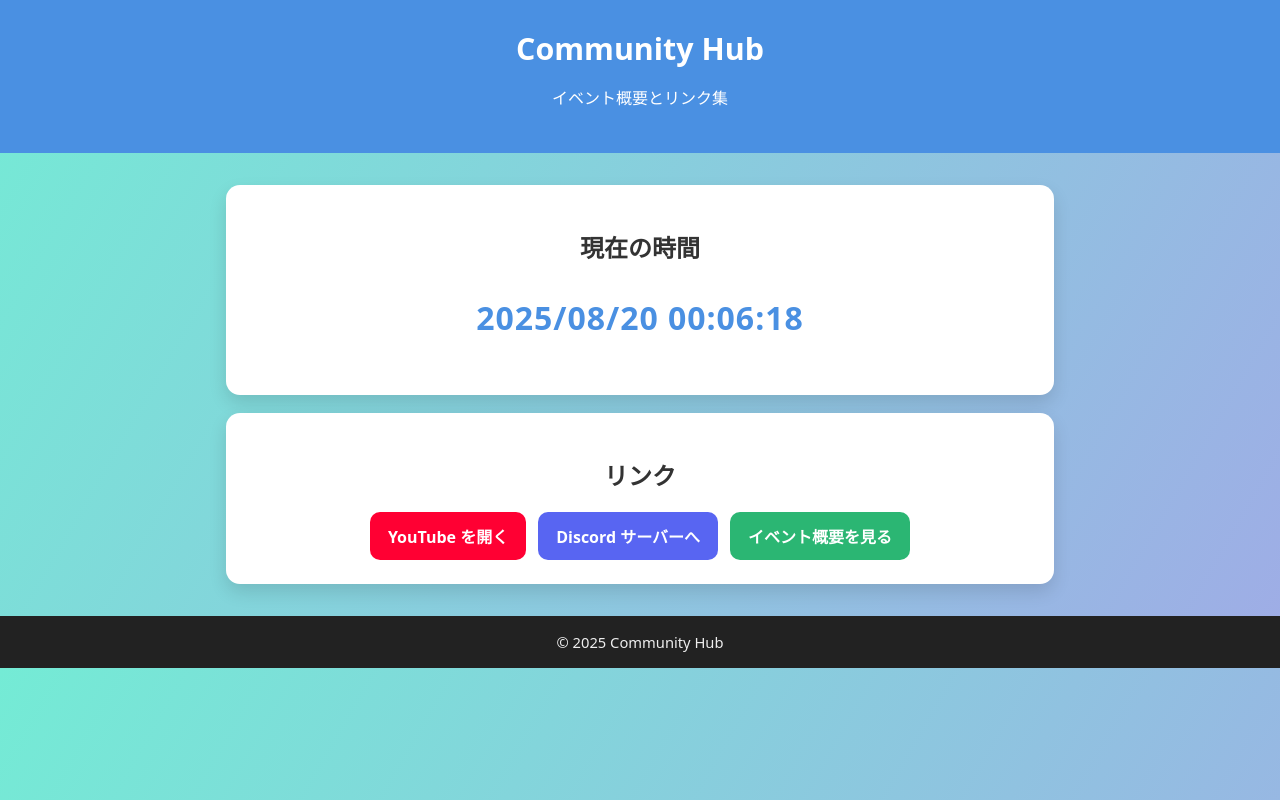
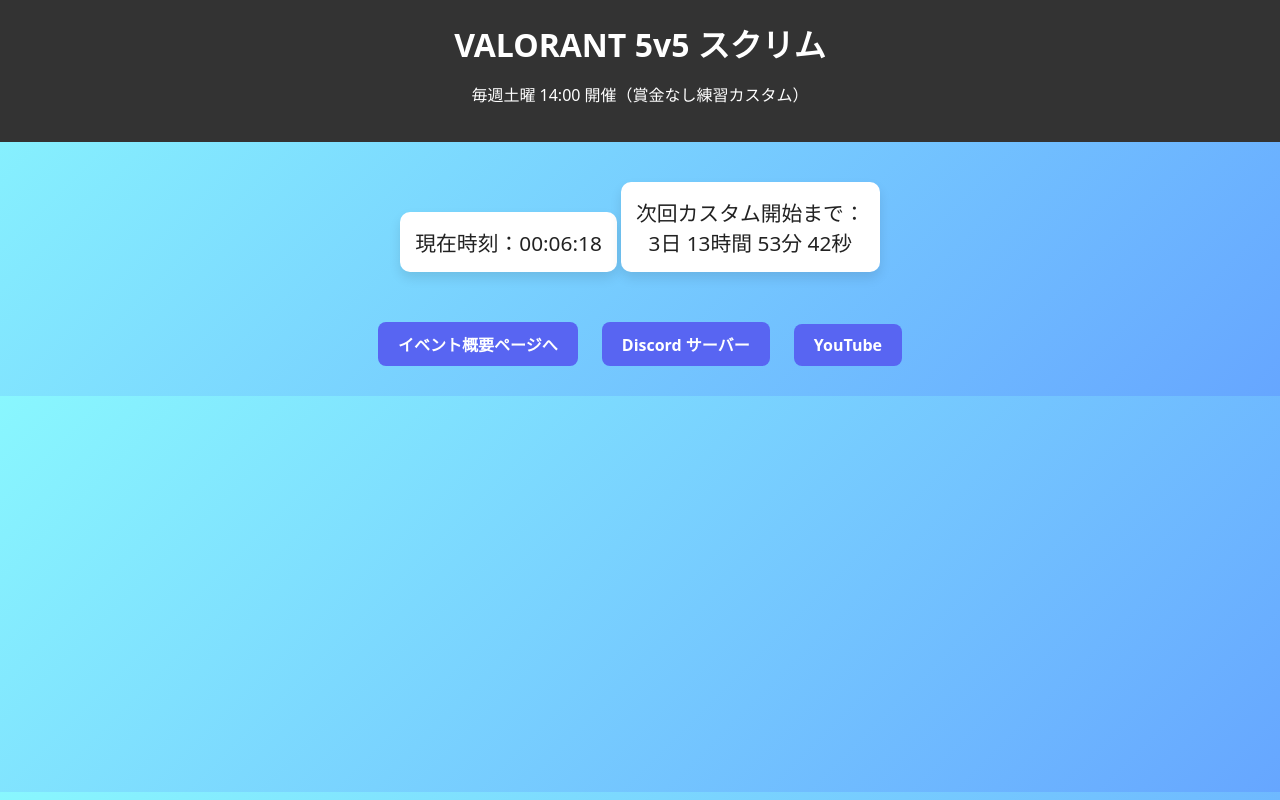
Before and after one commit to 251zs02382-coder/my-website, a plain HTML site: page index.html in a window 1280 px wide. Drawn offline with Linux system fonts and the light colour scheme.

Commit message:
Update index.html

```diff
--- a/index.html
+++ b/index.html
@@ -3,70 +3,105 @@
 <head>
   <meta charset="UTF-8" />
   <meta name="viewport" content="width=device-width, initial-scale=1.0"/>
-  <title>Clock & Links</title>
+  <title>ホーム｜VALORANT スクリム</title>
   <style>
-    :root { --brand:#4a90e2; }
-    * { box-sizing: border-box; }
-    body{
-      margin:0; font-family:system-ui, -apple-system, "Segoe UI", Arial;
-      background: linear-gradient(120deg,#74ebd5,#9face6);
-      color:#333; text-align:center;
+    body {
+      font-family: system-ui, Arial, sans-serif;
+      background: linear-gradient(135deg,#89f7fe,#66a6ff);
+      color: #222;
+      margin: 0; padding: 0;
+      text-align: center;
     }
-    header{ padding:28px 16px; background:var(--brand); color:#fff; }
-    header h1{ margin:0; font-size:1.9rem; }
-    main{ max-width:860px; margin:32px auto; padding:0 16px; }
-    .card{
-      background:#fff; border-radius:14px; padding:24px; margin:18px 0;
-      box-shadow:0 8px 18px rgba(0,0,0,.12);
+    header {
+      background: #333;
+      color: #fff;
+      padding: 20px;
     }
-    #time{ font-size:2rem; font-weight:700; color:var(--brand); letter-spacing:.03em; }
-    .btns{ display:flex; flex-wrap:wrap; gap:12px; justify-content:center; margin-top:18px; }
-    a.btn{
-      display:inline-block; padding:12px 18px; border-radius:10px;
-      color:#fff; text-decoration:none; font-weight:600; transition:.15s;
+    h1 { margin: 0; }
+    main { padding: 20px; }
+    .clock, .countdown {
+      font-size: 1.3rem;
+      margin: 20px 0;
+      background: #fff;
+      padding: 15px;
+      border-radius: 10px;
+      box-shadow: 0 6px 12px rgba(0,0,0,0.1);
+      display: inline-block;
     }
-    .yt { background:#ff0033; }
-    .dc { background:#5865F2; }
-    .sub{ background:#2bb673; }
-    a.btn:hover{ filter:brightness(.92); transform:translateY(-1px); }
-    footer{ color:#eee; background:#222; padding:16px; margin-top:28px; font-size:.92rem; }
+    .links {
+      margin-top: 20px;
+    }
+    .links a {
+      display:inline-block;
+      margin: 10px;
+      padding: 10px 20px;
+      background: #5865F2;
+      color:#fff;
+      text-decoration:none;
+      border-radius:8px;
+      font-weight:600;
+    }
+    .links a:hover { opacity: 0.8; }
   </style>
 </head>
 <body>
   <header>
-    <h1>Community Hub</h1>
-    <p>イベント概要とリンク集</p>
+    <h1>VALORANT 5v5 スクリム</h1>
+    <p>毎週土曜 14:00 開催（賞金なし練習カスタム）</p>
   </header>
 
   <main>
-    <section class="card">
-      <h2>現在の時間</h2>
-      <p id="time">読み込み中...</p>
-    </section>
+    <div class="clock">
+      現在時刻：<span id="time">--:--:--</span>
+    </div>
 
-    <section class="card">
-      <h2>リンク</h2>
-      <div class="btns">
-        <a class="btn yt" href="https://www.youtube.com/@fj-go7bb" target="_blank" rel="noopener">YouTube を開く</a>
-        <a class="btn dc" href="https://discord.gg/jDRkV3kXN8" target="_blank" rel="noopener">Discord サーバーへ</a>
-        <a class="btn sub" href="subpage.html">イベント概要を見る</a>
-      </div>
-    </section>
+    <div class="countdown">
+      次回カスタム開始まで：<br>
+      <span id="cd">計算中...</span>
+    </div>
+
+    <div class="links">
+      <a href="subpage.html">イベント概要ページへ</a>
+      <a href="https://discord.gg/XXXX" target="_blank">Discord サーバー</a>
+      <a href="https://www.youtube.com/" target="_blank">YouTube</a>
+    </div>
   </main>
 
-  <footer>&copy; 2025 Community Hub</footer>
+  <script>
+    // ==== 現在時刻 ====
+    function updateClock() {
+      const now = new Date();
+      const hh = String(now.getHours()).padStart(2,"0");
+      const mm = String(now.getMinutes()).padStart(2,"0");
+      const ss = String(now.getSeconds()).padStart(2,"0");
+      document.getElementById("time").textContent = `${hh}:${mm}:${ss}`;
+    }
+    setInterval(updateClock, 1000);
+    updateClock();
 
-  <script>
-    function updateTime(){
+    // ==== カウントダウン ====
+    function updateCountdown() {
       const now = new Date();
-      const s = now.toLocaleString("ja-JP", {
-        year:"numeric", month:"2-digit", day:"2-digit",
-        hour:"2-digit", minute:"2-digit", second:"2-digit"
-      });
-      document.getElementById("time").textContent = s;
+      const next = new Date();
+
+      // 次の土曜14:00を計算
+      next.setDate(now.getDate() + ((6 - now.getDay() + 7) % 7)); // 土曜 = 6
+      next.setHours(14, 0, 0, 0);
+      if (next <= now) {
+        next.setDate(next.getDate() + 7);
+      }
+
+      const diff = next - now;
+      const d = Math.floor(diff / (1000*60*60*24));
+      const h = Math.floor((diff / (1000*60*60)) % 24);
+      const m = Math.floor((diff / (1000*60)) % 60);
+      const s = Math.floor((diff / 1000) % 60);
+
+      document.getElementById("cd").textContent =
+        `${d}日 ${h}時間 ${m}分 ${s}秒`;
     }
-    updateTime();
-    setInterval(updateTime, 1000);
+    setInterval(updateCountdown, 1000);
+    updateCountdown();
   </script>
 </body>
 </html>
```
